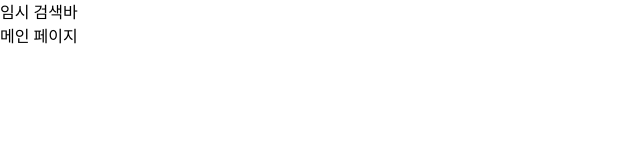
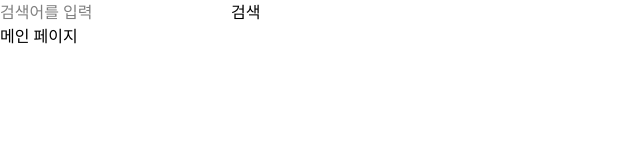
Before and after one commit to SangWon7242/react_app_router_tutorial, a Next.js app: page / in a window 1280 px wide. Shown: the top 160 px of the page, without its empty margins (0-640 px from the left). Built offline with nearby package versions, Linux system fonts and the light colour scheme.

Commit message:
서치 컴포넌트를 클라이언트 컴포넌트로 생성

```diff
--- a/src/app/(with-searchbar)/layout.tsx
+++ b/src/app/(with-searchbar)/layout.tsx
@@ -1,9 +1,10 @@
 import { ReactNode } from "react";
+import SearchBar from "./searchbar";
 
 export default function Layout({ children }: { children: ReactNode }) {
   return (
     <div>
-      <div>임시 검색바</div>
+      <SearchBar />
       {children}
     </div>
   );
--- /dev/null
+++ b/src/app/(with-searchbar)/searchbar.tsx
@@ -0,0 +1,23 @@
+"use client";
+
+import { useState } from "react";
+
+export default function SearchBar() {
+  const [search, serSearch] = useState("");
+
+  const onChangeSearch = (e: React.ChangeEvent<HTMLInputElement>) => {
+    serSearch(e.target.value);
+  };
+
+  return (
+    <div>
+      <input
+        type="text"
+        placeholder="검색어를 입력"
+        value={search}
+        onChange={onChangeSearch}
+      />
+      <button>검색</button>
+    </div>
+  );
+}
--- a/src/app/layout.tsx
+++ b/src/app/layout.tsx
@@ -1,5 +1,6 @@
 import type { Metadata } from "next";
 import "./globals.css";
+import Link from "next/link";
 
 export const metadata: Metadata = {
   title: "Create Next App",
```
